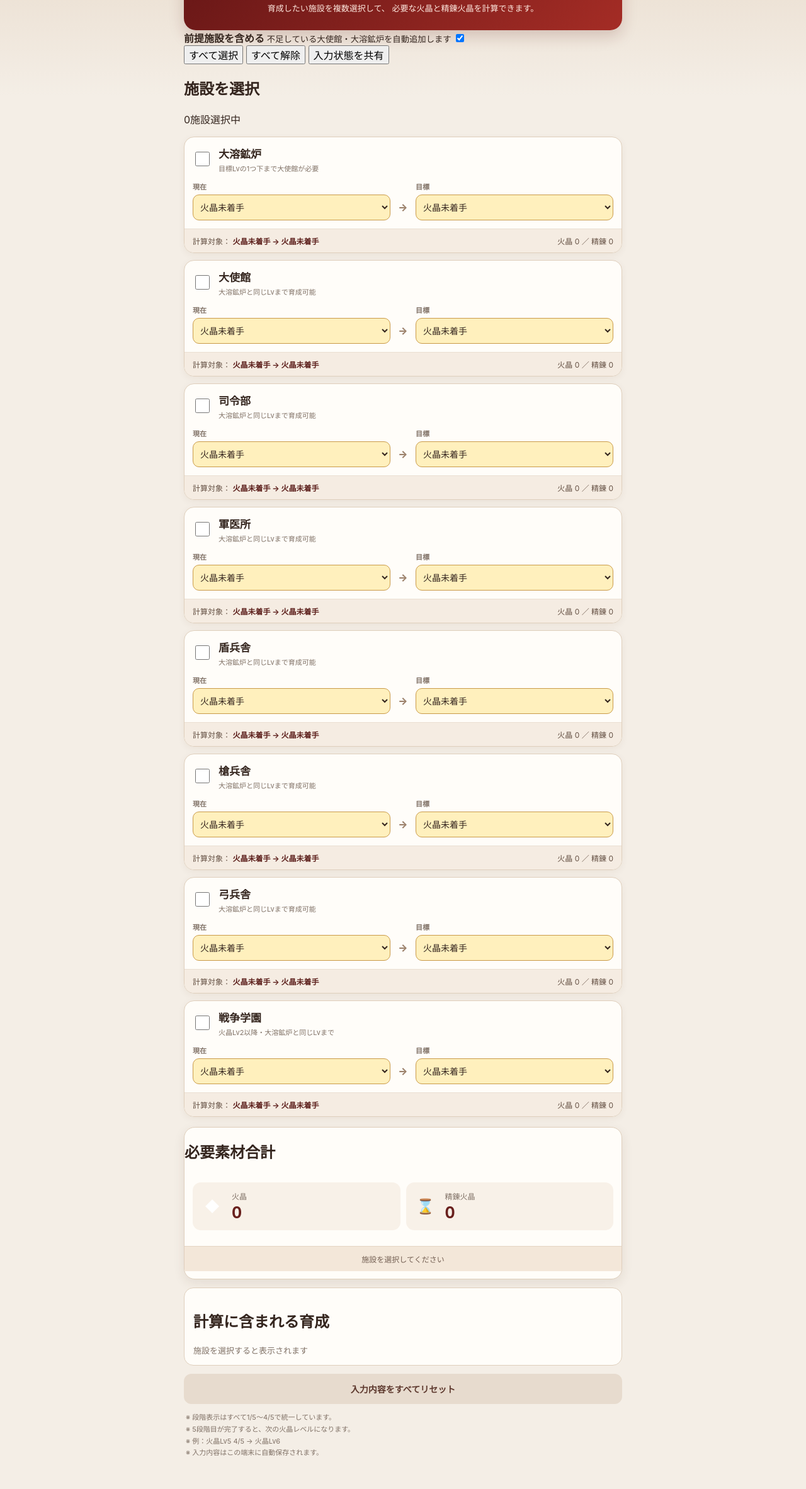
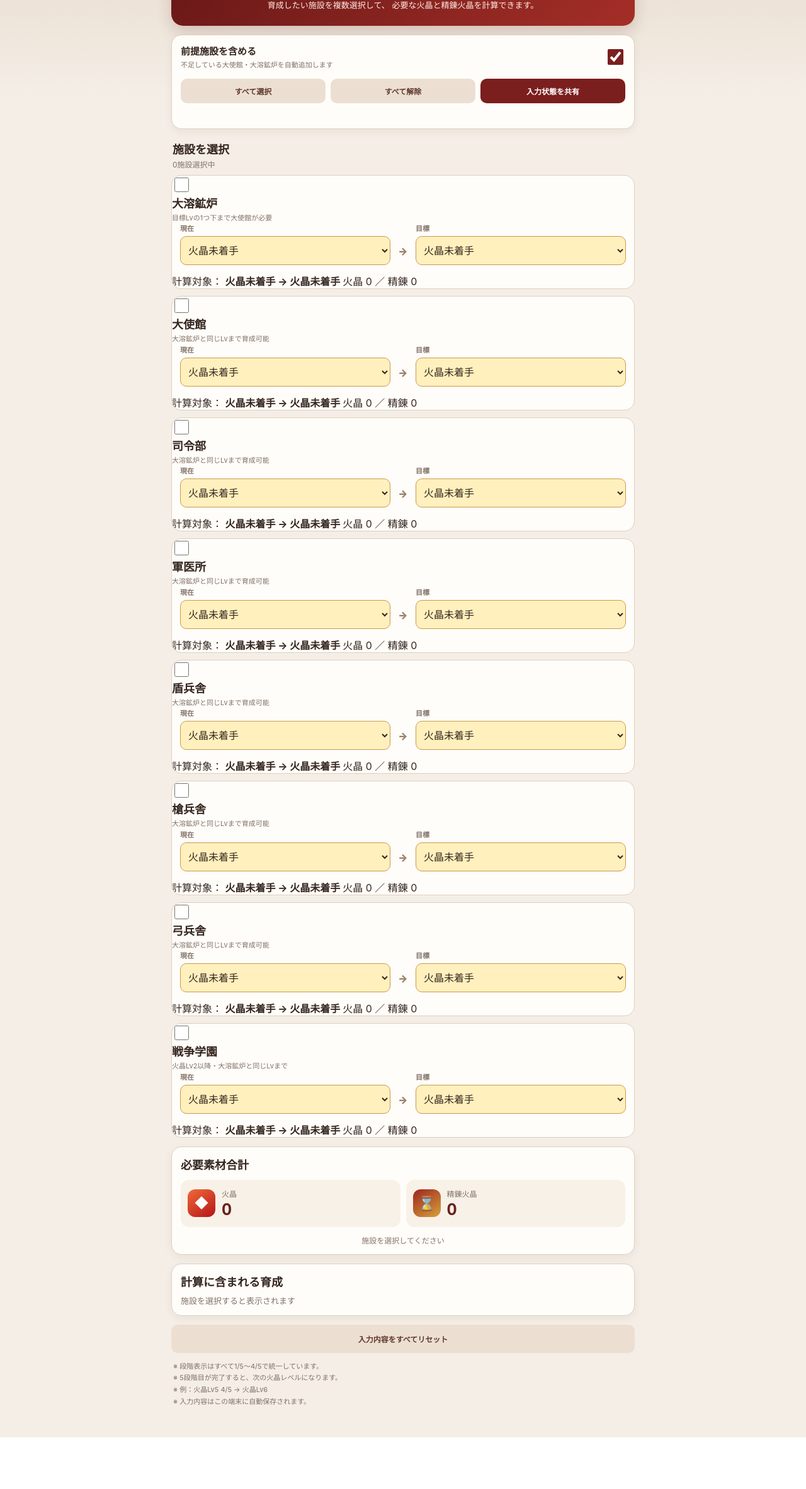
Before and after one commit to milkkani/wos-fire-calc2, a plain HTML site: page index.html in a window 1280 px wide. Shown: the part 98-2463 px from the top of the page at 63% size. After the commit the page ends 2381 px from the top, so only its background shows below. Drawn offline with Linux system fonts and the light colour scheme.

Commit message:
Update style.css

```diff
--- a/style.css
+++ b/style.css
@@ -1,16 +1,16 @@
 :root {
-  --background: #f4eee6;
+  --background: #f4eee7;
   --card: #fffdf9;
   --wine: #7b1e1e;
-  --wine-light: #a62d27;
-  --gold: #cf9b3e;
-  --gold-light: #fff0bd;
-  --border: #dfcfbc;
+  --wine-light: #a8322c;
+  --gold: #d09c43;
+  --gold-soft: #fff0bd;
+  --border: #dfcfbd;
   --text: #35261f;
-  --muted: #817267;
-  --soft: #f5ece2;
-  --success: #e8f3e8;
-  --success-text: #35643b;
+  --muted: #817268;
+  --soft: #f4ebe1;
+  --green-background: #e8f3e8;
+  --green-text: #35643b;
 }
 
 * {
@@ -19,13 +19,14 @@
 
 body {
   margin: 0;
+  color: var(--text);
   background:
     linear-gradient(
       180deg,
-      #e9dccd 0,
+      #e8dbcc 0,
       var(--background) 250px
     );
-  color: var(--text);
+
   font-family:
     -apple-system,
     BlinkMacSystemFont,
@@ -46,99 +47,141 @@ button {
 }
 
 .container {
-  width: min(100%, 720px);
+  width: min(100%, 760px);
   margin: 0 auto;
-  padding: 16px 12px 48px;
+  padding: 14px 12px 48px;
 }
 
 .hero {
-  padding: 23px 17px;
+  padding: 22px 16px;
   color: white;
   text-align: center;
+
   background:
     linear-gradient(
       135deg,
-      #651616,
-      #a42c25
+      #651717,
+      #a42e27
     );
+
   border-radius: 19px;
+
   box-shadow:
-    0 10px 25px
-    rgba(89, 24, 18, 0.18);
+    0 10px 24px
+    rgba(88, 25, 20, 0.18);
 }
 
 .hero-label {
-  margin: 0 0 7px;
-  color: #f4c979;
+  margin: 0 0 6px;
+  color: #f2c978;
   font-size: 11px;
   font-weight: 800;
-  letter-spacing: 1.3px;
+  letter-spacing: 1.2px;
 }
 
-h1 {
+.hero h1 {
   margin: 0;
   font-size: 24px;
   line-height: 1.35;
 }
 
 .hero-description {
-  margin: 9px 0 0;
-  color: #ffe9df;
+  margin: 8px 0 0;
+  color: #ffece5;
   font-size: 13px;
-  line-height: 1.65;
+  line-height: 1.6;
 }
 
-.guide-card {
-  margin-top: 13px;
+.settings-card,
+.summary-card,
+.route-card {
+  margin-top: 14px;
   padding: 14px;
-  background: #fff7e4;
-  border: 1px solid #e3c486;
-  border-radius: 14px;
+  background: var(--card);
+  border: 1px solid var(--border);
+  border-radius: 16px;
+
+  box-shadow:
+    0 4px 14px
+    rgba(70, 40, 20, 0.06);
 }
 
-.guide-card strong {
-  color: #74201d;
+.requirement-switch {
+  display: flex;
+  align-items: center;
+  justify-content: space-between;
+  gap: 16px;
 }
 
-.guide-card p {
-  margin: 6px 0 0;
-  color: #6f5b4e;
-  font-size: 12px;
-  line-height: 1.65;
+.switch-text {
+  display: flex;
+  flex-direction: column;
+  gap: 4px;
 }
 
-.toolbar {
-  display: flex;
-  justify-content: space-between;
-  gap: 10px;
-  align-items: center;
-  margin: 15px 0 10px;
+.switch-text strong {
+  font-size: 15px;
 }
 
-.toolbar > div:first-child {
-  display: flex;
-  flex-direction: column;
-  gap: 3px;
+.switch-text small {
+  color: var(--muted);
+  font-size: 11px;
+  line-height: 1.5;
 }
 
-.toolbar span {
+.requirement-switch input {
+  width: 25px;
+  height: 25px;
+  accent-color: var(--wine);
+  flex: 0 0 auto;
+}
+
+.top-buttons {
+  display: grid;
+  grid-template-columns: repeat(3, 1fr);
+  gap: 8px;
+  margin-top: 13px;
+}
+
+.small-button,
+.reset-button {
+  padding: 11px 9px;
+  color: #613a2e;
+  font-size: 12px;
+  font-weight: 800;
+  background: #ecdfd2;
+  border: 0;
+  border-radius: 10px;
+}
+
+.share-button {
+  color: white;
+  background: var(--wine);
+}
+
+.share-message {
+  min-height: 18px;
+  margin: 8px 0 0;
+  color: var(--green-text);
+  font-size: 12px;
+  text-align: center;
+}
+
+.building-heading {
+  margin: 18px 2px 9px;
+}
+
+.building-heading h2,
+.summary-card h2,
+.route-card h2 {
+  margin: 0;
+  font-size: 18px;
+}
+
+.building-heading p {
+  margin: 3px 0 0;
   color: var(--muted);
   font-size: 12px;
-}
-
-.toolbar-buttons {
-  display: flex;
-  gap: 7px;
-}
-
-.mini-button {
-  padding: 8px 10px;
-  color: #633b2f;
-  font-size: 12px;
-  font-weight: 700;
-  background: #eee2d5;
-  border: 0;
-  border-radius: 9px;
 }
 
 .building-list {
@@ -151,19 +194,17 @@ h1 {
   background: var(--card);
   border: 1px solid var(--border);
   border-radius: 16px;
-  box-shadow:
-    0 3px 12px
-    rgba(79, 48, 24, 0.06);
 }
 
 .building-card.selected {
-  border-color: #a75243;
+  border-color: #a65346;
+
   box-shadow:
     0 0 0 2px
-    rgba(123, 30, 30, 0.08);
+    rgba(123, 30, 30, 0.07);
 }
 
-.building-header {
+.building-main {
   display: flex;
   align-items: center;
   gap: 11px;
@@ -183,7 +224,7 @@ h1 {
 }
 
 .building-name {
-  font-size: 17px;
+  font-size: 18px;
   font-weight: 800;
 }
 
@@ -191,6 +232,7 @@ h1 {
   margin-top: 3px;
   color: var(--muted);
   font-size: 11px;
+  line-height: 1.5;
 }
 
 .building-controls {
@@ -203,173 +245,157 @@ h1 {
 
 .select-box label {
   display: block;
-  margin: 0 0 5px;
+  margin-bottom: 5px;
   color: var(--muted);
   font-size: 11px;
-  font-weight: 700;
+  font-weight: 800;
 }
 
 .select-box select {
   width: 100%;
   min-width: 0;
-  padding: 10px 7px;
+  padding: 11px 8px;
   color: var(--text);
-  font-size: 14px;
-  background: var(--gold-light);
-  border: 1px solid #c99a49;
+  background: var(--gold-soft);
+  border: 1px solid #c89a4d;
   border-radius: 10px;
 }
 
 .arrow {
-  padding-bottom: 11px;
-  color: #9b806a;
+  padding-bottom: 12px;
+  color: #9a806b;
   text-align: center;
-  font-weight: 800;
-}
-
-.building-cost {
-  display: flex;
-  justify-content: space-between;
-  gap: 12px;
-  padding: 10px 13px;
-  color: #655144;
-  font-size: 12px;
-  background: var(--soft);
-  border-top: 1px solid #eadfd2;
-}
-
-.building-cost strong {
-  color: #5f231f;
+  font-weight: 900;
 }
 
 .auto-badge {
   display: inline-block;
-  margin: 0 13px 12px;
+  margin: 0 13px 11px;
   padding: 6px 9px;
-  color: var(--success-text);
+  color: var(--green-text);
   font-size: 11px;
-  font-weight: 700;
-  background: var(--success);
+  font-weight: 800;
+  background: var(--green-background);
   border-radius: 8px;
 }
 
-.summary-card {
-  overflow: hidden;
-  margin-top: 16px;
-  background: var(--card);
-  border: 1px solid var(--border);
-  border-radius: 17px;
-  box-shadow:
-    0 6px 18px
-    rgba(71, 40, 20, 0.09);
+.details {
+  background: var(--soft);
+  border-top: 1px solid #eadfd3;
 }
 
-.summary-title {
-  padding: 13px 15px;
-  color: white;
+.details summary {
+  padding: 11px 13px;
+  color: #664a3c;
+  font-size: 12px;
   font-weight: 800;
-  background: var(--wine);
+  list-style: none;
+}
+
+.details summary::-webkit-details-marker {
+  display: none;
+}
+
+.detail-content {
+  padding: 0 13px 12px;
+}
+
+.detail-row {
+  display: flex;
+  justify-content: space-between;
+  gap: 12px;
+  padding: 5px 0;
+  color: #665249;
+  font-size: 12px;
+}
+
+.detail-row span:last-child {
+  text-align: right;
+}
+
+.detail-total {
+  margin-top: 7px;
+  padding-top: 8px;
+  font-weight: 800;
+  border-top: 1px solid #dfd1c2;
 }
 
 .material-grid {
   display: grid;
   grid-template-columns: 1fr 1fr;
   gap: 9px;
-  padding: 13px;
+  margin-top: 12px;
 }
 
 .material-card {
   display: flex;
   align-items: center;
   gap: 10px;
-  padding: 13px 10px;
+  padding: 13px 11px;
   background: #f8f1e8;
   border-radius: 13px;
 }
 
 .material-icon {
   display: grid;
-  width: 42px;
-  height: 42px;
+  width: 44px;
+  height: 44px;
+  flex: 0 0 auto;
   place-items: center;
-  flex: 0 0 auto;
   color: white;
-  font-size: 23px;
+  font-size: 22px;
   font-weight: 900;
 }
 
-.material-icon.crystal {
+.crystal-icon {
   background:
     linear-gradient(
       145deg,
-      #ee6a38,
+      #f06a38,
       #b41419
     );
+
   border-radius: 12px;
 }
 
-.material-icon.refined {
-  color: #fff0aa;
+.refined-icon {
+  color: #fff0a8;
+
   background:
     linear-gradient(
       145deg,
-      #9b271f,
-      #d9a137
+      #9d251f,
+      #d7a13b
     );
-  clip-path:
-    polygon(
-      18% 0,
-      82% 0,
-      68% 30%,
-      68% 70%,
-      82% 100%,
-      18% 100%,
-      32% 70%,
-      32% 30%
-    );
+
+  border-radius: 12px;
 }
 
-.material-card span {
+.material-information span {
   display: block;
   color: var(--muted);
   font-size: 12px;
 }
 
-.material-card strong {
+.material-information strong {
   display: block;
-  margin-top: 3px;
-  color: #69201d;
+  margin-top: 2px;
+  color: #6a201c;
   font-size: 25px;
   font-variant-numeric: tabular-nums;
 }
 
 .calculation-note {
-  padding: 11px 14px;
-  color: #735f52;
+  margin: 12px 0 0;
+  color: var(--muted);
   font-size: 12px;
   text-align: center;
-  background: #f3e7d9;
-  border-top: 1px solid #e4d4c3;
-}
-
-.route-card {
-  margin-top: 13px;
-  padding: 14px;
-  background: var(--card);
-  border: 1px solid var(--border);
-  border-radius: 15px;
-}
-
-.route-title {
-  margin-bottom: 9px;
-  color: #63241f;
-  font-weight: 800;
 }
 
 .route-item {
   display: flex;
   justify-content: space-between;
-  gap: 10px;
+  gap: 12px;
   padding: 9px 0;
   font-size: 13px;
   border-bottom: 1px solid #eee4da;
@@ -385,20 +411,15 @@ h1 {
 }
 
 .route-empty {
+  margin: 8px 0 0;
   color: var(--muted);
   font-size: 13px;
 }
 
 .reset-button {
   width: 100%;
-  margin-top: 13px;
+  margin-top: 14px;
   padding: 14px;
-  color: #5d382d;
-  font-size: 14px;
-  font-weight: 800;
-  background: #e7dbce;
-  border: 0;
-  border-radius: 12px;
 }
 
 .footer-note {
@@ -408,13 +429,17 @@ h1 {
   line-height: 1.7;
 }
 
-@media (max-width: 500px) {
-  h1 {
+@media (max-width: 560px) {
+  .hero h1 {
     font-size: 21px;
   }
 
-  .toolbar {
-    align-items: flex-end;
+  .top-buttons {
+    grid-template-columns: 1fr 1fr;
+  }
+
+  .share-button {
+    grid-column: 1 / -1;
   }
 
   .building-controls {
@@ -429,8 +454,12 @@ h1 {
     grid-template-columns: 1fr;
   }
 
-  .building-cost {
+  .detail-row {
     flex-direction: column;
-    gap: 4px;
+    gap: 2px;
+  }
+
+  .detail-row span:last-child {
+    text-align: left;
   }
 }
```
